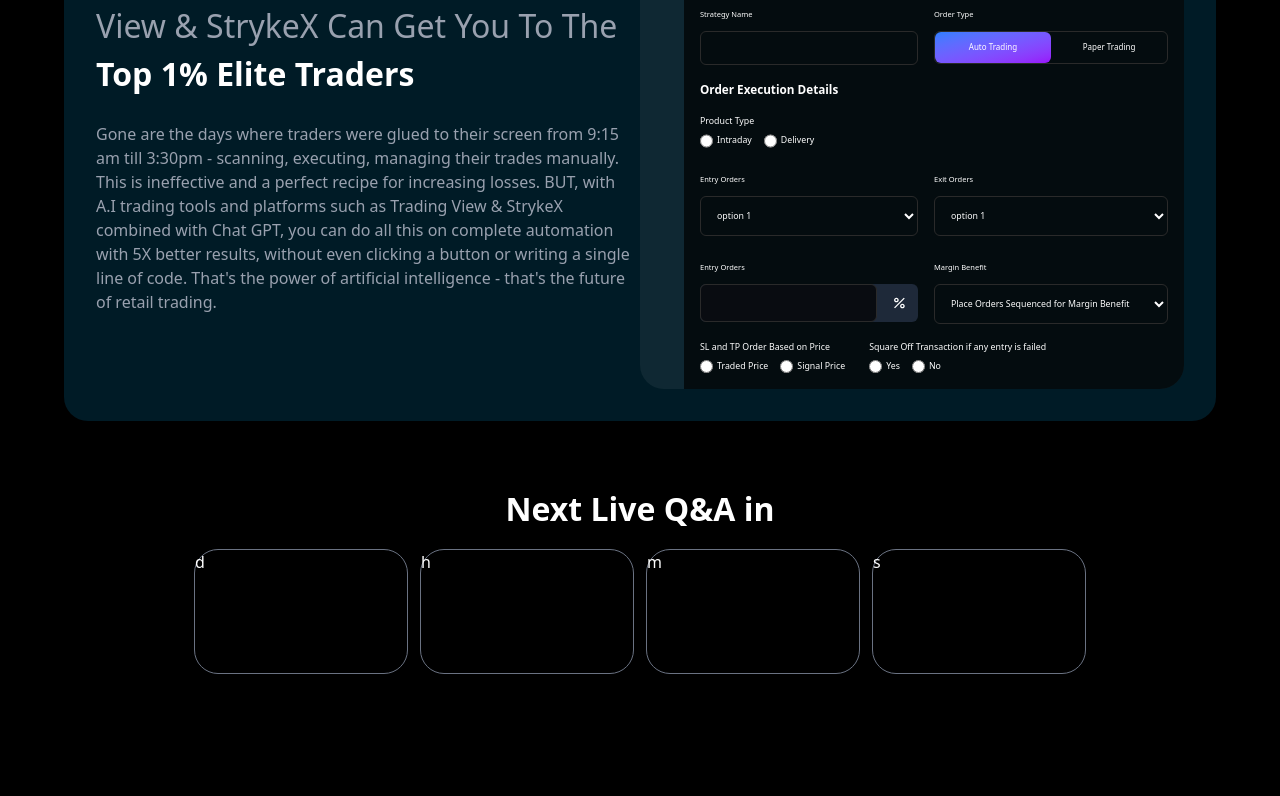
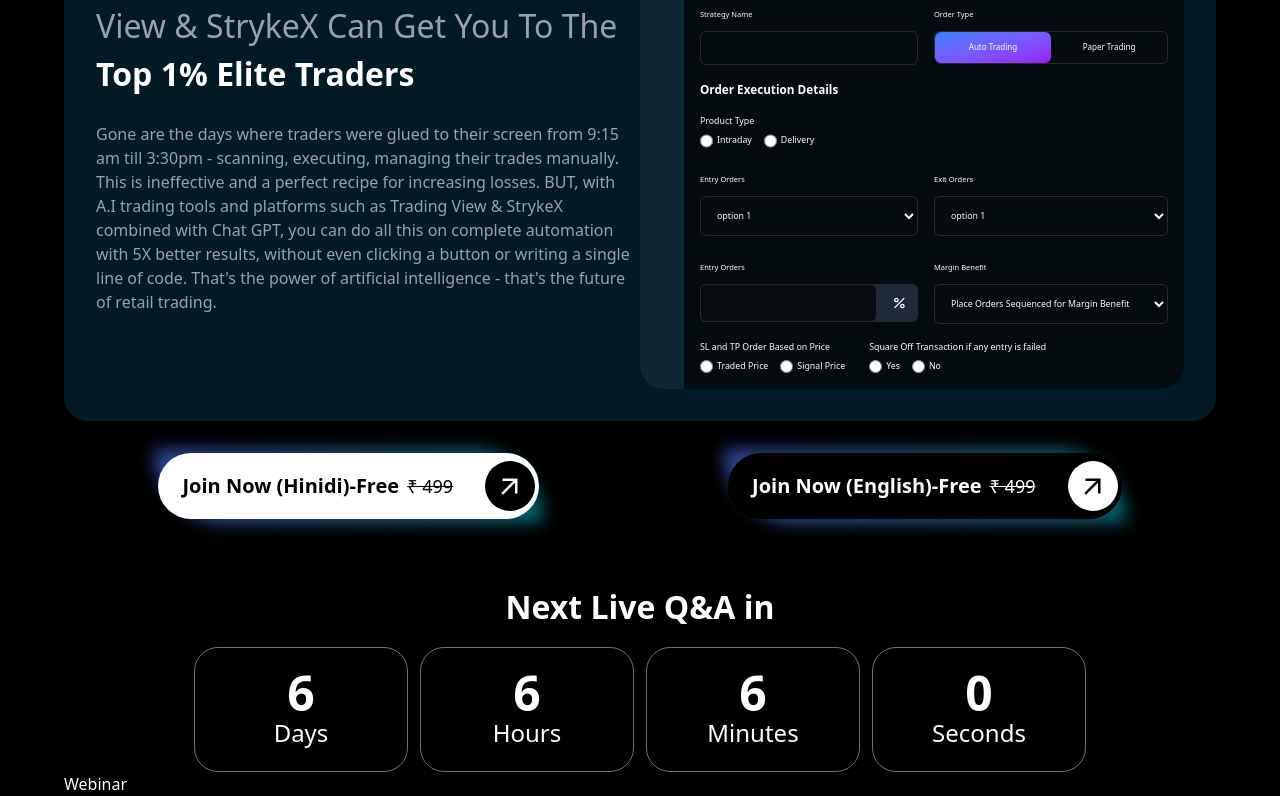
Before and after one commit to sacheenShyama/stockwiz, a React (Vite) app: page / in a window 1280 px wide. Shown: the part 3184-3980 px from the top of the page. Before the commit the page ends 3858 px from the top, so only its background shows below. Built offline with nearby package versions, Linux system fonts and the light colour scheme.

Commit message:
timer and button component created

```diff
--- /dev/null
+++ b/src/components/CtaButtons.jsx
@@ -0,0 +1,21 @@
+import React from "react";
+
+const CtaButtons = ({ children, bg }) => {
+  return (
+    <div class="mx-auto">
+      <div class="relative group cursor-pointer">
+        <div class=" absolute -inset-1 bg-gradient-to-r from-[#4C73FF] to-[#00A2B7] blur rounded-tr-[70px] rounded-bl-[70px] opacity-60 group-hover:opacity-100 transition duration-1000 group-hover:duration-200"></div>
+        <div
+          class="relative rounded-[90px] pl-6 pr-1 py-2   ring-1 ring-gray-900/5  leading-none flex items-top justify-start space-x-6"
+          style={{
+            backgroundColor: bg,
+          }}
+        >
+          <div class="flex space-y-2">{children}</div>
+        </div>
+      </div>
+    </div>
+  );
+};
+
+export default CtaButtons;
--- /dev/null
+++ b/src/components/Timer.jsx
@@ -0,0 +1,70 @@
+import React, { useEffect, useState } from "react";
+
+const Timer = () => {
+  const [time, setTime] = useState({
+    days: 6,
+    hours: 6,
+    minutes: 6,
+    seconds: 6,
+  });
+
+  useEffect(() => {
+    const interval = setInterval(() => {
+      setTime((prevTime) => {
+        let { days, hours, minutes, seconds } = prevTime;
+
+        seconds--;
+
+        if (seconds < 0) {
+          seconds = 59;
+          minutes--;
+        }
+
+        if (minutes < 0) {
+          minutes = 59;
+          hours--;
+        }
+
+        if (hours < 0) {
+          hours = 23;
+          days--;
+        }
+
+        if (days < 0) {
+          return { days: 0, hours: 0, minutes: 0, seconds: 0 };
+        }
+
+        return { days, hours, minutes, seconds };
+      });
+    }, 1000);
+    return () => clearInterval(interval);
+  }, []);
+
+  return (
+    <div className="container mt-16">
+      <p className="text-[32px] font-bold text-center">Next Live Q&A in</p>
+      <div>
+        <div className="flex gap-3 mt-4 justify-center">
+          <div className="w-[214px] h-[125px] rounded-3xl border-1 border-gray-500 flex flex-col items-center justify-center">
+            <div className="text-5xl font-bold ">{time.days}</div>
+            <div className="text-2xl font-light ">Days</div>
+          </div>
+          <div className="w-[214px] h-[125px] rounded-3xl border-1 border-gray-500 flex flex-col items-center justify-center">
+            <div className="text-5xl font-bold ">{time.hours}</div>
+            <div className="text-2xl font-light ">Hours</div>
+          </div>
+          <div className="w-[214px] h-[125px] rounded-3xl border-1 border-gray-500 flex flex-col items-center justify-center">
+            <div className="text-5xl font-bold ">{time.minutes}</div>
+            <div className="text-2xl font-light ">Minutes</div>
+          </div>
+          <div className="w-[214px] h-[125px] rounded-3xl border-1 border-gray-500 flex flex-col items-center justify-center">
+            <div className="text-5xl font-bold ">{time.seconds}</div>
+            <div className="text-2xl font-light ">Seconds</div>
+          </div>
+        </div>
+      </div>
+    </div>
+  );
+};
+
+export default Timer;
--- /dev/null
+++ b/src/components/Webinar.jsx
@@ -0,0 +1,9 @@
+import React from 'react'
+
+const Webinar = () => {
+  return (
+    <div>Webinar</div>
+  )
+}
+
+export default Webinar
--- a/src/components/highLightComp/CtaButtons.jsx
+++ /dev/null
@@ -1,9 +0,0 @@
-import React from 'react'
-
-const CtaButtons = () => {
-  return (
-    <div>CtaButtons</div>
-  )
-}
-
-export default CtaButtons
--- a/src/components/highLightComp/Timer.jsx
+++ /dev/null
@@ -1,27 +0,0 @@
-import React from "react";
-
-const Timer = () => {
-  return (
-    <div className="container mt-16">
-      <p className="text-[32px] font-bold text-center">Next Live Q&A in</p>
-      <div>
-        <div className="flex gap-3 mt-4 justify-center">
-          <div className="w-[214px] h-[125px] rounded-3xl border-1 border-gray-500">
-            d
-          </div>
-          <div className="w-[214px] h-[125px] rounded-3xl border-1 border-gray-500">
-            h
-          </div>
-          <div className="w-[214px] h-[125px] rounded-3xl border-1 border-gray-500">
-            m
-          </div>
-          <div className="w-[214px] h-[125px] rounded-3xl border-1 border-gray-500">
-            s
-          </div>
-        </div>
-      </div>
-    </div>
-  );
-};
-
-export default Timer;
--- a/src/pages/Home.jsx
+++ b/src/pages/Home.jsx
@@ -1,7 +1,10 @@
 import React from "react";
 import PartnerLogo from "../components/PartnerLogo";
 import HighLightCard from "../components/HighLightCard";
-import Timer from "../components/highLightComp/Timer";
+import Timer from "../components/Timer";
+import CtaButtons from "../components/CtaButtons";
+import { MdArrowOutward } from "react-icons/md";
+import Webinar from "../components/Webinar";
 
 const Home = () => {
   return (
@@ -36,11 +39,41 @@
         <HighLightCard />
 
         {/* CTA buttons */}
-        <div></div>
+        <div className="flex mt-8">
+          <CtaButtons bg={"white"}>
+            <div className="flex">
+              <p className="text-[20px] text-black font-semibold flex  m-auto">
+                Join Now (Hinidi)-Free{" "}
+                <p className="flex pl-2 line-through text-[18px] m-auto font-normal">
+                  &#x20B9; 499
+                </p>
+              </p>
+              <span className="bg-black rounded-[50%] w-[50px] h-[50px]  ml-8 flex items-center justify-center">
+                <MdArrowOutward className="text-white text-3xl" />{" "}
+              </span>
+            </div>
+          </CtaButtons>
+          <CtaButtons bg={"black"}>
+            <div className="flex">
+              <p className="text-[20px] text-white font-semibold flex  m-auto">
+                Join Now (English)-Free{" "}
+                <p className="flex pl-2 line-through text-[18px] m-auto font-normal">
+                  &#x20B9; 499
+                </p>
+              </p>
+              <span className="bg-white rounded-[50%] w-[50px] h-[50px]  ml-8 flex items-center justify-center">
+                <MdArrowOutward className="text-black text-3xl" />{" "}
+              </span>
+            </div>
+          </CtaButtons>
+        </div>
 
         {/* timer cards */}
 
         <Timer />
+
+        {/* Webinar board timer */}
+        <Webinar />
       </div>
     </div>
   );
```
